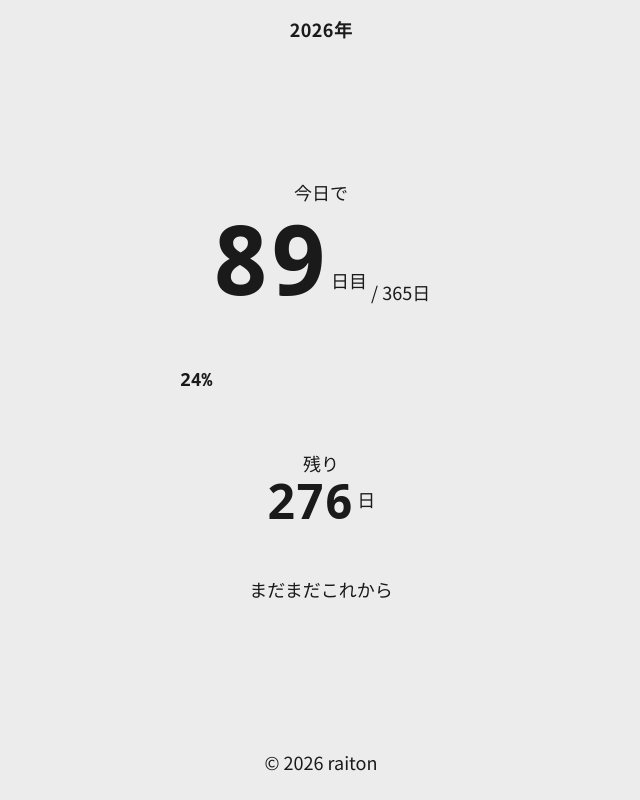
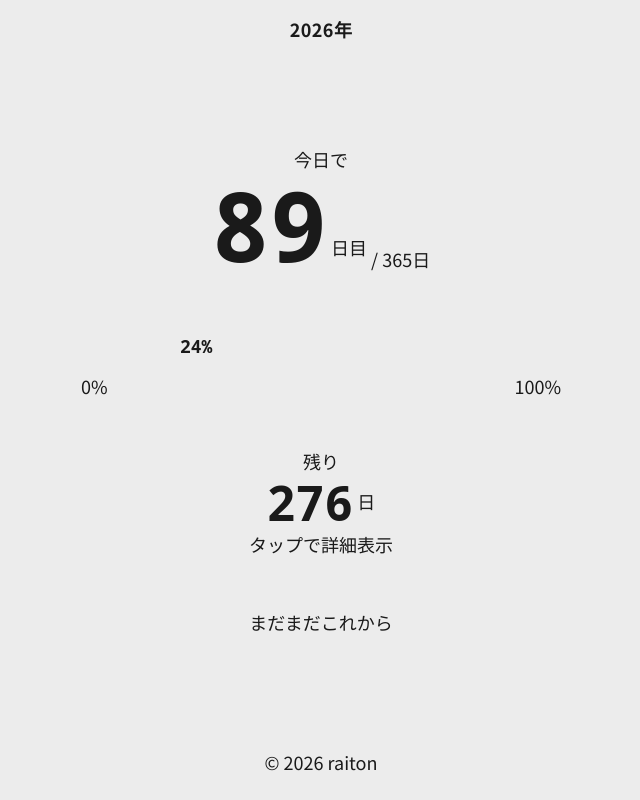
Before and after one commit to raiton-boo/year-project, a Next.js app: page / in a window 1280 px wide. Shown: the whole page, without its empty margins (319-959 px from the left). Built offline with nearby package versions, Linux system fonts and the light colour scheme.

Commit message:
Revert "refactor: 可読性の向上"
This reverts commit 912dd597215edf246f5b285354f3784b90c37ac5.

```diff
--- a/src/components/features/ElapsedDays.tsx
+++ b/src/components/features/ElapsedDays.tsx
@@ -5,39 +5,45 @@ import type { YearProgress } from '@/hooks/useYearProgress';
 type Props = Pick<YearProgress, 'elapsedDays' | 'totalDays'>;
 
 export default function ElapsedDays({ elapsedDays, totalDays }: Props) {
-  const labelStyle = {
-    fontSize: 'var(--font-size-sm)',
-    color: 'var(--color-subtext)',
-    fontWeight: 500 as const,
-  };
-
-  const numberStyle = {
-    fontSize: 'clamp(3.75rem, 12vw, 6rem)',
-    fontWeight: 800 as const,
-    letterSpacing: 'var(--letter-spacing-tight)',
-  };
-
-  const unitStyle = {
-    fontSize: 'var(--font-size-lg)',
-    color: 'var(--color-subtext)',
-  };
-
-  const smallLabelStyle = {
-    fontSize: 'var(--font-size-sm)',
-    color: 'var(--color-subtext)',
-  };
-
   return (
     <div className="flex flex-col items-center gap-1">
-      <p style={labelStyle}>今日で</p>
+      <p
+        style={{
+          fontSize: 'var(--font-size-sm)',
+          color: 'var(--color-subtext)',
+          fontWeight: 500,
+        }}
+      >
+        今日で
+      </p>
       <div className="flex items-end gap-1">
-        <p className="font-number leading-none" style={numberStyle}>
+        <p
+          className="font-number leading-none"
+          style={{
+            fontSize: 'clamp(3.75rem, 12vw, 6rem)',
+            fontWeight: 800,
+            letterSpacing: 'var(--letter-spacing-tight)',
+          }}
+        >
           {elapsedDays}
         </p>
-        <p className="mb-3" style={unitStyle}>
+        <p
+          className="mb-3"
+          style={{
+            fontSize: 'var(--font-size-lg)',
+            color: 'var(--color-subtext)',
+          }}
+        >
           日目
         </p>
-        <p style={smallLabelStyle}>/ {totalDays}日</p>
+        <p
+          style={{
+            fontSize: 'var(--font-size-sm)',
+            color: 'var(--color-subtext)',
+          }}
+        >
+          / {totalDays}日
+        </p>
       </div>
     </div>
   );
--- a/src/components/features/ProgressBar.tsx
+++ b/src/components/features/ProgressBar.tsx
@@ -5,15 +5,9 @@ import type { YearProgress } from '@/hooks/useYearProgress';
 
 type Props = Pick<YearProgress, 'progressRate'>;
 
-const CLAMP_MIN_PERCENT = 8;
-const CLAMP_MAX_PERCENT = 92;
-
 export default function ProgressBar({ progressRate }: Props) {
-  // % 表示がバーの端ではみ出さないよう、表示位置を CLAMP_MIN_PERCENT~CLAMP_MAX_PERCENT% に制限する
-  const clampedLeft = Math.min(
-    Math.max(progressRate, CLAMP_MIN_PERCENT),
-    CLAMP_MAX_PERCENT
-  );
+  // パーセント表示がはみ出さないよう端を調整
+  const clampedLeft = Math.min(Math.max(progressRate, 8), 92);
 
   return (
     <div className="flex flex-col w-full max-w-lg px-4 mt-8">
@@ -55,18 +49,40 @@ export default function ProgressBar({ progressRate }: Props) {
 
         {/* ピン */}
         <motion.div
-          className="absolute top-1/2 -translate-y-1/2 rounded-full"
+          className="absolute top-1/2 -translate-y-1/2 -translate-x-1/2 rounded-full"
           style={{
-            left: `${progressRate}%`,
             width: 'var(--progress-pin-size)',
             height: 'var(--progress-pin-size)',
-            backgroundColor: 'var(--color-accent)',
-            boxShadow: '0 2px 8px rgba(59, 130, 246, 0.3)',
+            backgroundColor: 'var(--color-progress-fill)',
           }}
           initial={{ left: '0%' }}
           animate={{ left: `${progressRate}%` }}
           transition={{ duration: 1, ease: 'easeOut' }}
-        />
+        >
+          {/* 鼓動アニメーション */}
+          <motion.div
+            className="w-full h-full rounded-full"
+            style={{ backgroundColor: 'var(--color-progress-fill)' }}
+            animate={{ scale: [1, 1.2, 1] }}
+            transition={{
+              duration: 1.2,
+              repeat: Infinity,
+              ease: 'easeInOut',
+            }}
+          />
+        </motion.div>
+      </div>
+
+      {/* 0%と100%のラベル */}
+      <div
+        className="flex justify-between w-full mt-1"
+        style={{
+          fontSize: 'var(--font-size-xs)',
+          color: 'var(--color-subtext)',
+        }}
+      >
+        <span>0%</span>
+        <span>100%</span>
       </div>
     </div>
   );
--- a/src/components/features/RemainingDays.tsx
+++ b/src/components/features/RemainingDays.tsx
@@ -12,44 +12,24 @@ type TimeUnitProps = {
   large?: boolean;
 };
 
-const labelStyle = {
-  fontSize: 'var(--font-size-sm)',
-  color: 'var(--color-subtext)',
-  fontWeight: 500 as const,
-};
-
-const timeUnitNumberSmallStyle = {
-  fontSize: 'var(--font-size-xl)',
-  fontWeight: 600 as const,
-};
-
-const timeUnitNumberLargeStyle = {
-  fontSize: 'clamp(2rem, 6vw, 3rem)',
-  fontWeight: 600 as const,
-};
-
-const unitStyle = {
-  fontSize: 'var(--font-size-lg)',
-  color: 'var(--color-subtext)',
-};
-
-const unitStyleSmall = {
-  fontSize: 'var(--font-size-base)',
-  color: 'var(--color-subtext)',
-};
-
 function TimeUnit({ value, unit, large = false }: TimeUnitProps) {
   return (
     <div className="flex items-end gap-1 whitespace-nowrap">
       <p
         className="font-number leading-none"
-        style={large ? timeUnitNumberLargeStyle : timeUnitNumberSmallStyle}
+        style={{
+          fontSize: large ? 'clamp(2rem, 6vw, 3rem)' : 'var(--font-size-xl)',
+          fontWeight: 600,
+        }}
       >
         {value}
       </p>
       <p
         className={cn(large ? 'mb-3' : 'mb-2')}
-        style={large ? unitStyle : unitStyleSmall}
+        style={{
+          fontSize: large ? 'var(--font-size-lg)' : 'var(--font-size-base)',
+          color: 'var(--color-subtext)',
+        }}
       >
         {unit}
       </p>
@@ -73,7 +53,15 @@ export default function RemainingDays({ remainingDays, remainingTime }: Props) {
 
   const content = (
     <>
-      <p style={labelStyle}>残り</p>
+      <p
+        style={{
+          fontSize: 'var(--font-size-sm)',
+          color: 'var(--color-subtext)',
+          fontWeight: 500,
+        }}
+      >
+        残り
+      </p>
       <div className="flex items-end gap-2 justify-center flex-nowrap">
         {!isUnderOneDay && <TimeUnit value={days} unit="日" large />}
         {(isUnderMonth || isExpanding) && (
@@ -90,18 +78,32 @@ export default function RemainingDays({ remainingDays, remainingTime }: Props) {
           />
         )}
       </div>
+      {!isUnderOneDay && (
+        <p
+          style={{
+            fontSize: 'var(--font-size-xs)',
+            color: 'var(--color-subtext)',
+          }}
+        >
+          {isExpanded ? 'タップで戻す' : 'タップで詳細表示'}
+        </p>
+      )}
     </>
   );
 
+  // マウント前はdiv、マウント後はbuttonに変わる
   if (!isMounted) {
-    return null;
+    return <div className="flex flex-col items-center gap-1">{content}</div>;
   }
 
   return (
     <button
+      className="flex flex-col items-center gap-1"
+      style={{
+        pointerEvents: isUnderOneDay ? 'none' : 'auto',
+        cursor: isUnderOneDay ? 'default' : 'pointer',
+      }}
       onClick={handleToggle}
-      className="transition-all duration-200"
-      aria-pressed={isExpanded}
     >
       {content}
     </button>
--- a/src/hooks/useRemainingDisplay.ts
+++ b/src/hooks/useRemainingDisplay.ts
@@ -5,10 +5,6 @@ import { getNowJST, getRemainingTime } from '@/lib/time';
 import type { RemainingTime } from '@/lib/time';
 
 const STORAGE_KEY = 'remainingDays_isExpanded';
-const THRESHOLD_DAYS_UNDER_MONTH = 30;
-const THRESHOLD_DAYS_UNDER_THREE = 3;
-const THRESHOLD_DAYS_UNDER_ONE = 1;
-const UPDATE_INTERVAL_MS = 33;
 
 type Props = {
   remainingDays: number;
@@ -21,9 +17,9 @@ export function useRemainingDisplay({ remainingDays, remainingTime }: Props) {
   const [liveTime, setLiveTime] = useState(remainingTime);
   const intervalRef = useRef<ReturnType<typeof setInterval> | null>(null);
 
-  const isUnderMonth = remainingDays < THRESHOLD_DAYS_UNDER_MONTH;
-  const isUnderThreeDays = remainingDays < THRESHOLD_DAYS_UNDER_THREE;
-  const isUnderOneDay = remainingDays < THRESHOLD_DAYS_UNDER_ONE;
+  const isUnderMonth = remainingDays < 30;
+  const isUnderThreeDays = remainingDays < 3;
+  const isUnderOneDay = remainingDays < 1;
   const isExpanding = isExpanded || isUnderOneDay;
 
   useEffect(() => {
@@ -39,7 +35,7 @@ export function useRemainingDisplay({ remainingDays, remainingTime }: Props) {
 
     intervalRef.current = setInterval(() => {
       setLiveTime(getRemainingTime(getNowJST()));
-    }, UPDATE_INTERVAL_MS);
+    }, 33);
 
     return () => {
       if (intervalRef.current) clearInterval(intervalRef.current);
--- a/src/hooks/useYearProgress.ts
+++ b/src/hooks/useYearProgress.ts
@@ -10,7 +10,6 @@ import {
   getRemainingTime,
 } from '@/lib/time';
 import type { RemainingTime } from '@/lib/time';
-import { toZonedTime } from 'date-fns-tz';
 
 export type YearProgress = {
   year: number;
@@ -31,14 +30,14 @@ export function useYearProgress(debugDate?: Date): YearProgress {
   useEffect(() => {
     if (debugDate) return;
 
-    const tomorrowJST = toZonedTime(new Date(), 'Asia/Tokyo');
-    tomorrowJST.setDate(tomorrowJST.getDate() + 1);
-    tomorrowJST.setHours(0, 0, 0, 0);
-    const msUnitlMidnight = tomorrowJST.getTime() - new Date().getTime();
+    const tomorrow = new Date();
+    tomorrow.setDate(tomorrow.getDate() + 1);
+    tomorrow.setHours(0, 0, 0, 0);
+    const msUntilMidnight = tomorrow.getTime() - Date.now();
 
     const timeout = setTimeout(() => {
       setNow(getNowJST());
-    }, msUnitlMidnight);
+    }, msUntilMidnight);
 
     return () => clearTimeout(timeout);
   }, [debugDate]);
```
